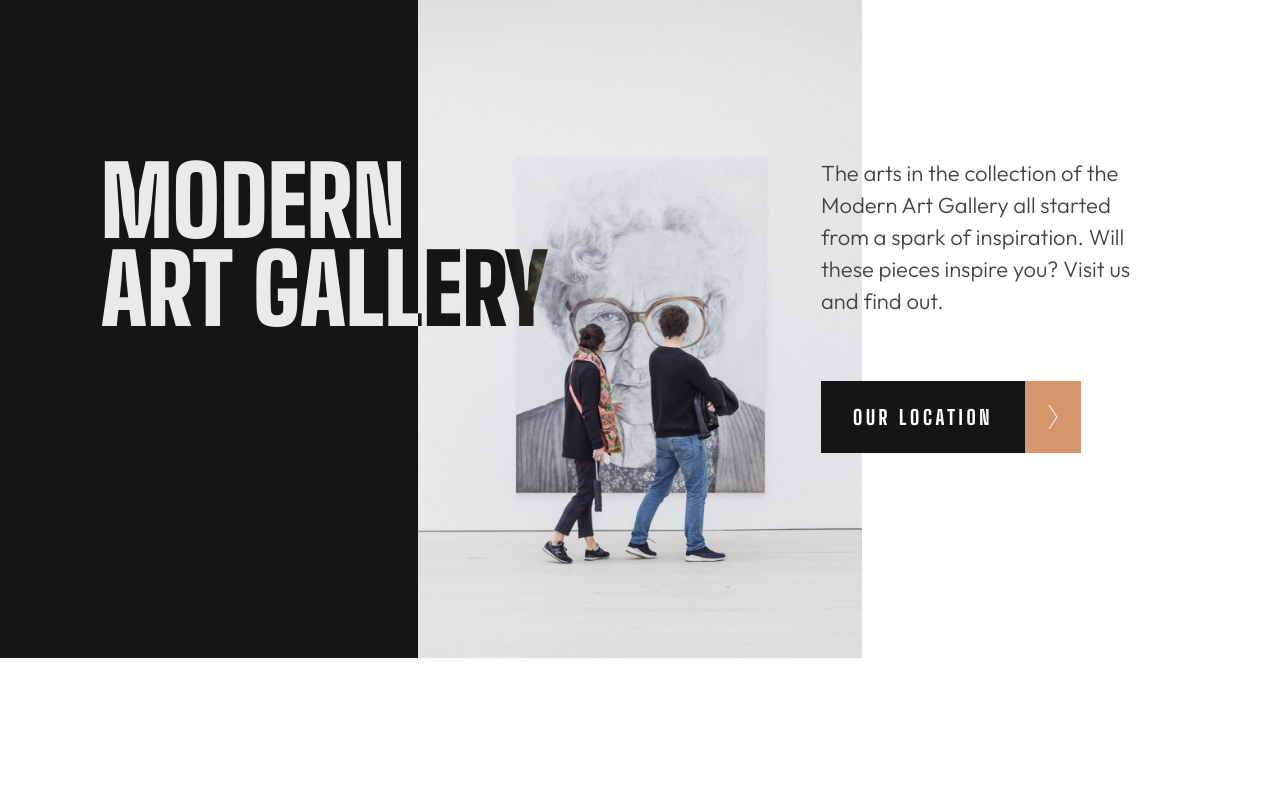
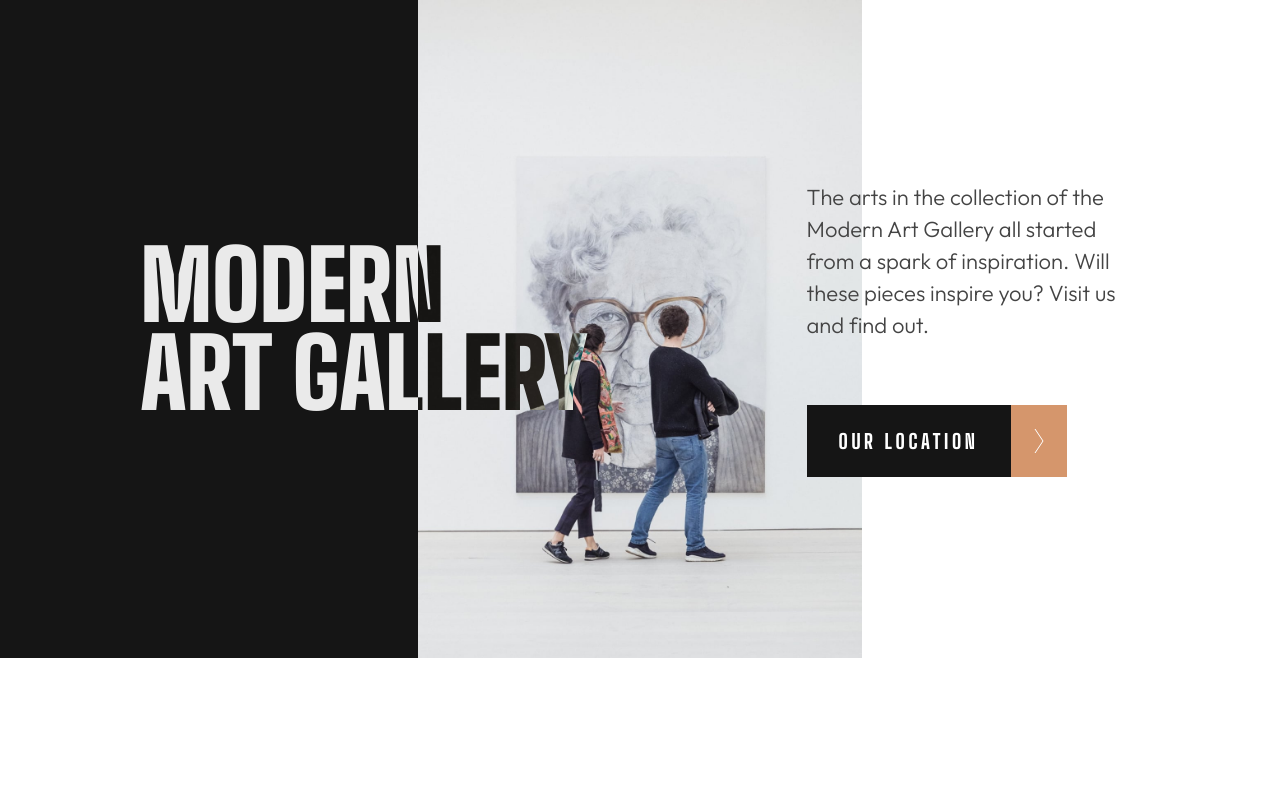
Before and after one commit to Dudeldups/FM-art-gallery-website, a React (Vite) app: page / in a window 1280 px wide. Shown: the top 800 px of the page. Built offline with nearby package versions, Linux system fonts and the light colour scheme.

Commit message:
fixed intro grid

```diff
--- a/src/components/Homepage/Homepage.scss
+++ b/src/components/Homepage/Homepage.scss
@@ -19,18 +19,21 @@
 
 .intro {
   display: grid;
-  gap: 2rem;
+  row-gap: 2rem;
+  grid-template-columns: 1rem 1fr 1rem;
 
   @include mq($bp-tablet) {
     grid-template-columns: repeat(40, 1fr);
-    gap: 0;
-    align-items: center;
+    row-gap: 3rem;
   }
 
   &__image {
+    grid-row: 1;
+    grid-column: 1 / -1;
+
     @include mq($bp-tablet) {
-      grid-row: 1;
-      grid-column: 1 / span 21;
+      grid-row: 1 / 3;
+      grid-column: 1 / span 22;
     }
 
     @include mq($bp-desktop) {
@@ -38,37 +41,41 @@
     }
   }
 
-  &__text {
-    display: grid;
-    gap: 2rem;
-    max-width: 21.1875rem;
-    padding-inline: 1rem;
+  &__title {
+    grid-row: 2;
+    grid-column: 2;
 
     @include mq($bp-tablet) {
-      grid-row: 1;
-      grid-column: 19 / -1;
-      gap: 3rem;
+      max-width: 16.55rem;
+      grid-row: 1 / 2;
+      grid-column: 21 / -2;
+      align-self: flex-end;
     }
 
     @include mq($bp-desktop) {
-      grid-column: 1 / -1;
-      grid-template-columns: repeat(40, 1fr);
+      max-width: 28rem;
+      grid-row: 1 / 3;
+      grid-column: 3 / span 17;
+      align-self: center;
+      mix-blend-mode: difference;
     }
   }
 
-  &__innerText {
+  &__text {
+    max-width: 21.1875rem;
+    grid-row: 3;
+    grid-column: 2;
+
     @include mq($bp-tablet) {
-      grid-row: 1;
-      grid-column: 16 / span 8;
+      grid-row: 2 / 3;
+      grid-column: 21 / -2;
+      align-self: flex-start;
     }
-  }
 
-  &__title {
     @include mq($bp-desktop) {
-      max-width: 28rem;
-      grid-row: 1 / span 2;
-      grid-column: 1 / span 11;
-      mix-blend-mode: difference;
+      grid-row: 1 / 3;
+      grid-column: 27 / -2;
+      align-self: center;
     }
   }
 
@@ -76,9 +83,6 @@
     margin-bottom: 3rem;
 
     @include mq($bp-desktop) {
-      grid-row: 1;
-      grid-column: 30 / -1;
-
       margin-bottom: 4rem;
     }
   }
--- a/src/components/Homepage/Homepage.tsx
+++ b/src/components/Homepage/Homepage.tsx
@@ -42,16 +42,14 @@ export default function Homepage({ setIsModalShown }: HomepageProps) {
             />
           </picture>
 
+          <h2 className="intro__title">Modern Art Gallery</h2>
           <div className="intro__text">
-            <h2 className="intro__title">Modern Art Gallery</h2>
-            <div className="intro__innerText">
-              <p className="intro__desc">
-                The arts in the collection of the Modern Art Gallery all started
-                from a spark of inspiration. Will these pieces inspire you?
-                Visit us and find out.
-              </p>
-              <Button setIsModalShown={setIsModalShown} isPrimary={true} />
-            </div>
+            <p className="intro__desc">
+              The arts in the collection of the Modern Art Gallery all started
+              from a spark of inspiration. Will these pieces inspire you? Visit
+              us and find out.
+            </p>
+            <Button setIsModalShown={setIsModalShown} isPrimary={true} />
           </div>
         </div>
       </header>
```
